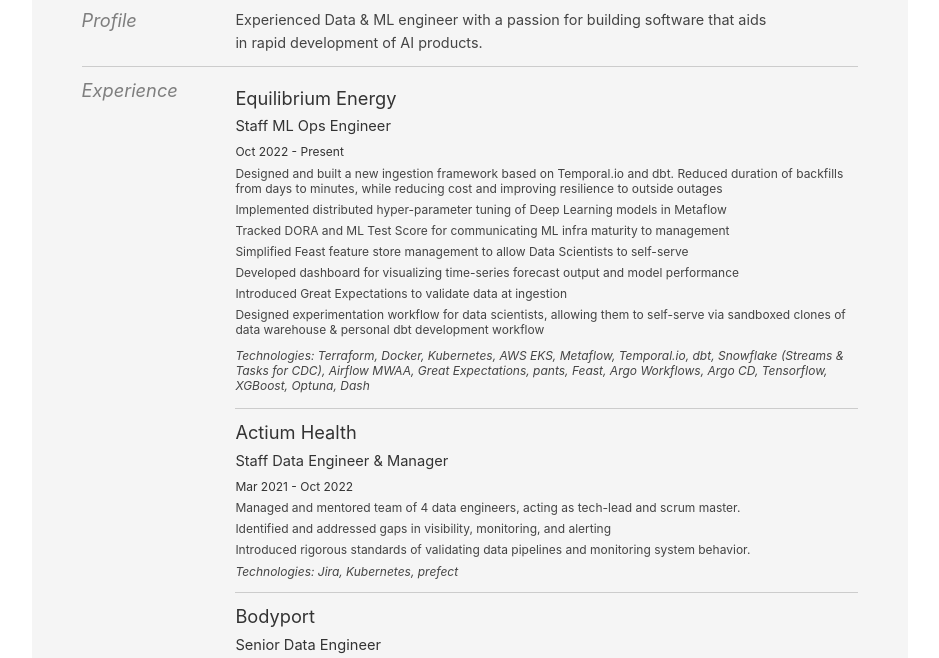
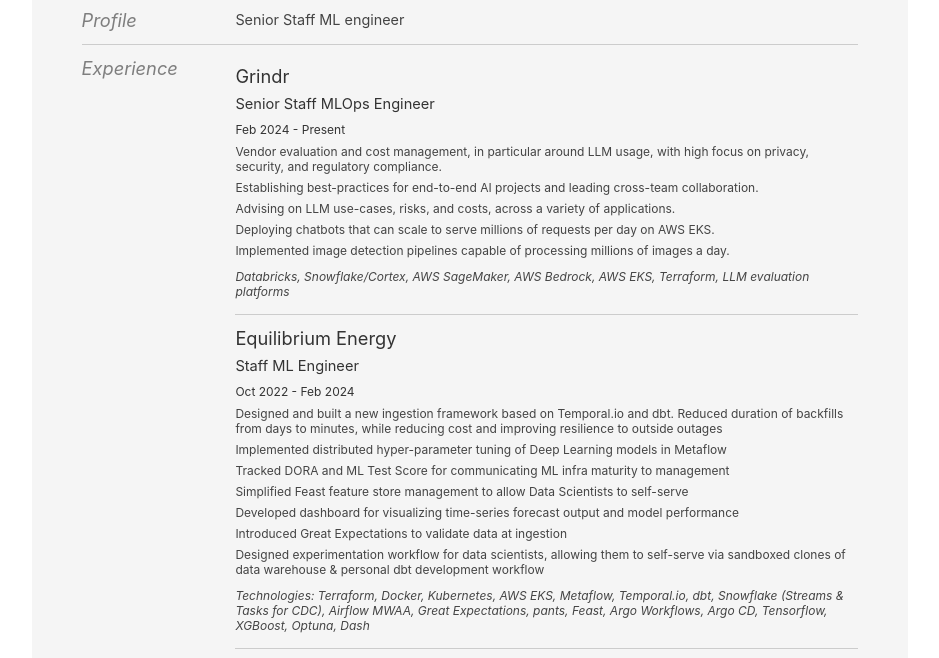
Before and after one commit to sepehr125/sepehr125.github.io, a plain HTML site: page cv/index.html in a window 1280 px wide. Shown: the part 120-778 px from the top of the page, without its empty margins (170-1109 px from the left). Drawn offline with Linux system fonts and the light colour scheme.

Commit message:
add Grindr

```diff
--- a/cv/index.html
+++ b/cv/index.html
@@ -38,7 +38,7 @@
 		<h2>Profile</h2>
 	</div>
 	<div class="yui-u">
-		<p class="enlarge">Experienced Data & ML engineer with a passion for building software that aids in rapid development of AI products.</p>
+		<p class="enlarge">Senior Staff ML engineer</p>
 	</div>
 </section><!--// #profile -->
 
@@ -51,10 +51,28 @@
 	<div class="yui-u">
 
 		<div class="job">
+			<h2>Grindr</h2>
+
+			<h3>Senior Staff MLOps Engineer</h3>
+			<date>Feb 2024 - Present</date>
+			<ul class="experience">
+				<li>Vendor evaluation and cost management, in particular around LLM usage, with high focus on privacy, security, and regulatory compliance.</li>
+				<li>Establishing best-practices for end-to-end AI projects and leading cross-team collaboration.</li>
+				<li>Advising on LLM use-cases, risks, and costs, across a variety of applications.</li>
+				<li>Deploying chatbots that can scale to serve millions of requests per day on AWS EKS.</li>
+				<li>Implemented image detection pipelines capable of processing millions of images a day.</li>
+			</ul>
+
+			<ul class="tech">
+				<li>Databricks, Snowflake/Cortex, AWS SageMaker, AWS Bedrock, AWS EKS, Terraform, LLM evaluation platforms</li>
+			</ul>
+		</div>
+
+		<div class="job">
 			<h2>Equilibrium Energy</h2>
 
-			<h3>Staff ML Ops Engineer</h3>
-			<date>Oct 2022 - Present</date>
+			<h3>Staff ML Engineer</h3>
+			<date>Oct 2022 - Feb 2024</date>
 			<ul class="experience">
 				<li>Designed and built a new ingestion framework based on Temporal.io and dbt. Reduced duration of backfills from days to minutes, while reducing cost and improving resilience to outside outages</li>
 				<li>Implemented distributed hyper-parameter tuning of Deep Learning models in Metaflow</li>
@@ -76,11 +94,11 @@
 			<date>Mar 2021 - Oct 2022</date>
 			<ul class="experience">
 				<li>Managed and mentored team of 4 data engineers, acting as tech-lead and scrum master.</li>
+				<li>Introduced rigorous standards of validating data pipelines and monitoring system behavior.</li>
 				<li>Identified and addressed gaps in visibility, monitoring, and alerting</li>
-				<li>Introduced rigorous standards of validating data pipelines and monitoring system behavior.</li>
 			</ul>
 
-			<ul class="tech">Technologies: Jira, Kubernetes, prefect</ul>
+			<ul class="tech">Technologies: Jira, Kubernetes, prefect, Great Expectations</ul>
 		</div>
 
 		<div class="job">
```
